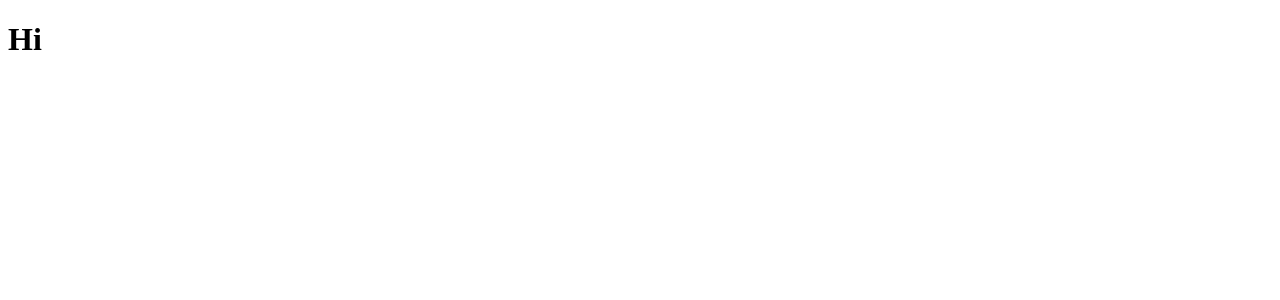
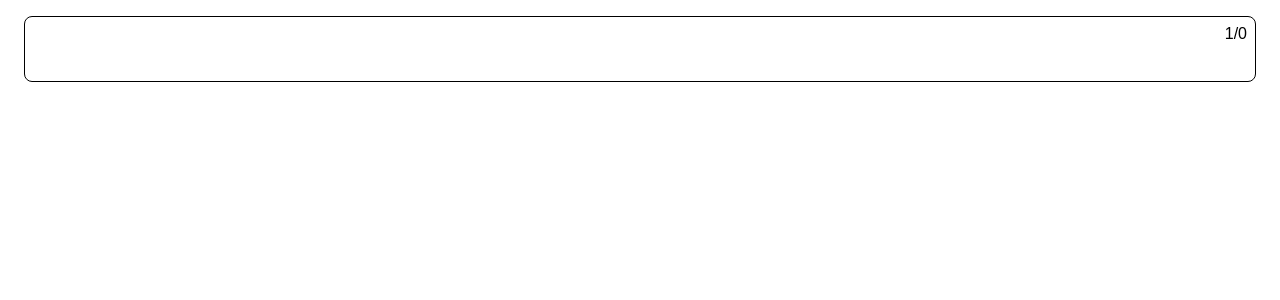
Before and after one commit to KausaChangs/react-multistep-form, a React (Vite) app: page / in a window 1280 px wide. Shown: the top 300 px of the page. Built offline with nearby package versions, Linux system fonts and the light colour scheme.

Commit message:
implememted basic multistep form logic

```diff
--- a/src/App.tsx
+++ b/src/App.tsx
@@ -1,5 +1,26 @@
+import { useMultiStepForm } from "./useMultiStepForm";
+
 function App() {
-  return <h1>Hi</h1>;
+  const { steps, currentStepIndex } = useMultiStepForm([]);
+  return (
+    <div
+      style={{
+        position: "relative",
+        background: "white",
+        border: "1px solid black",
+        padding: "2rem",
+        margin: "1rem",
+        borderRadius: ".5rem",
+        fontFamily: "Arial",
+      }}
+    >
+      <form>
+        <div style={{ position: "absolute", top: ".5rem", right: ".5rem" }}>
+          {currentStepIndex + 1}/{steps.length}
+        </div>
+      </form>
+    </div>
+  );
 }
 
 export default App;
--- a/src/useMultiStepForm.ts
+++ b/src/useMultiStepForm.ts
@@ -27,5 +27,6 @@ export function useMultiStepForm(steps: ReactElement[]) {
     goTo,
     next,
     back,
+    steps,
   };
 }
```
